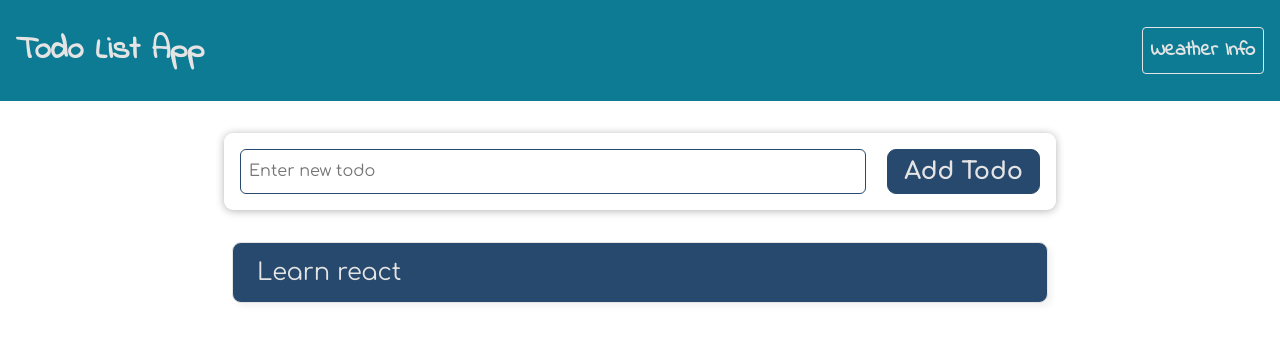
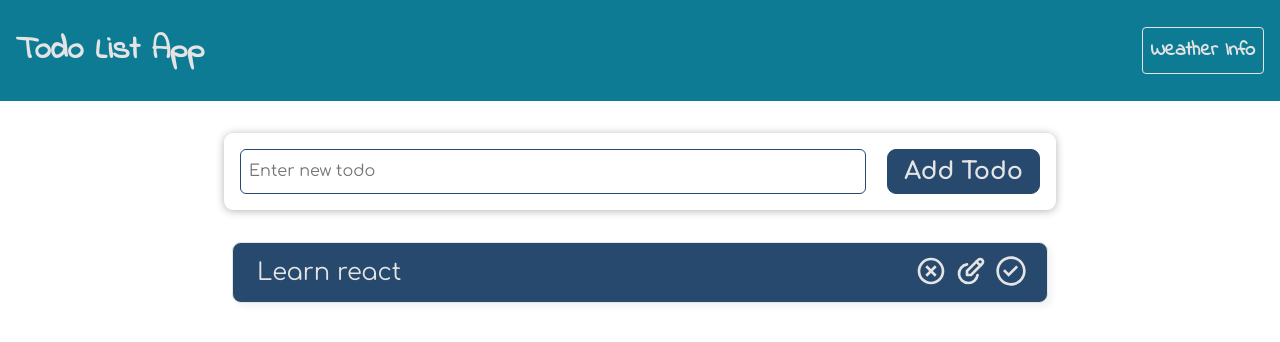
Before and after one commit to oztuzelosman/crud-todo-firebase, a React (Create React App) app: page / in a window 1280 px wide. Shown: the top 342 px of the page. Built offline with nearby package versions, Linux system fonts and the light colour scheme; a web font is replaced by a local one.

Commit message:
add crud buttons with styles

```diff
--- a/package.json
+++ b/package.json
@@ -8,6 +8,7 @@
     "@testing-library/user-event": "^13.5.0",
     "react": "^18.2.0",
     "react-dom": "^18.2.0",
+    "react-icons": "^4.4.0",
     "react-scripts": "5.0.1",
     "uuid": "^9.0.0",
     "web-vitals": "^2.1.4"
--- a/src/App.css
+++ b/src/App.css
@@ -1,4 +1,5 @@
 @import url('https://fonts.googleapis.com/css2?family=Comfortaa:wght@400;700&family=Indie+Flower&family=Nixie+One&family=Poppins:wght@400;700&display=swap');
+
 
 body{
   font-family: 'Comfortaa', cursive;
@@ -57,6 +58,10 @@ body{
   padding: 0;
 }
 .list-item li {
+  display: flex;
+  flex-direction:row;
+  align-items:center;
+  justify-content:space-between;
   border: 1px solid #e4e4e4;
   padding-left:   0.5rem;
   box-shadow: 4px 4px 6px rgba(0, 0, 0, 0.05);
@@ -87,12 +92,48 @@ body{
   border: 1px solid #27496E;
 }
 
+.list-item button {
+  padding:0px;
+}
+
+.list-item__buttons {
+  display: flex;
+  flex-direction: row;
+  margin-right:1rem;
+  background-color:#27496E
+}
+
+
+.list-item__buttons button {
+  background-color:#27496E;
+  border:none;
+  color:#e4e4e4;
+  padding:0.25rem;
+}
+
+.list-item__buttons__cl {
+  height:2rem;
+  width:2rem;
+  cursor:pointer;
+}
+
+.list-item__buttons__ed {
+  height:2rem;
+  width:2rem;
+  cursor:pointer;
+}
+
+.list-item__buttons__ch {
+  height:2rem;
+  width:2rem;
+  cursor:pointer;
+}
+
+
 .list-item .filters {
   display: flex;
   gap: 10px;
 }
 .list-item button {
-  padding: 10px;
-  font-size: 16px;
   flex-grow: 1;
 }
--- a/src/App.js
+++ b/src/App.js
@@ -3,7 +3,9 @@ import './App.css';
 import './Navbar'
 import Navbar from './Navbar';
 import {v4 as uuidv4} from "uuid";
-
+import {RiCloseCircleLine} from 'react-icons/ri'
+import {TbEditCircle} from 'react-icons/tb'
+import {CgCheckO} from 'react-icons/cg'
 
 function App() {
   const [todos, setTodos] = useState([{id: uuidv4(), title: 'Learn react', completed:false}])
@@ -29,9 +31,21 @@ function App() {
         {todos.map((todo)=> (
           <li key={todo.id}>
             <div>
-          <input type='text' value={todo.title} className='list' onChange={(event)=> event.preventDefault()}/>
+              <input type='text' value={todo.title} className='list' onChange={(event)=> event.preventDefault()}/>
+            </div>
 
+            <div className='list-item__buttons'>
+            <button>
+              <RiCloseCircleLine className='list-item__buttons__cl'/>
+            </button>
+            <button>
+              <TbEditCircle className='list-item__buttons__ed'/>
+            </button>
+            <button>
+              <CgCheckO className='list-item__buttons__ch'/>
+            </button>
             </div>
+
           </li>
         ))}
       </ul>
```
Also changed, not shown: 1 other file (tests, documents, lock files or other folders).
